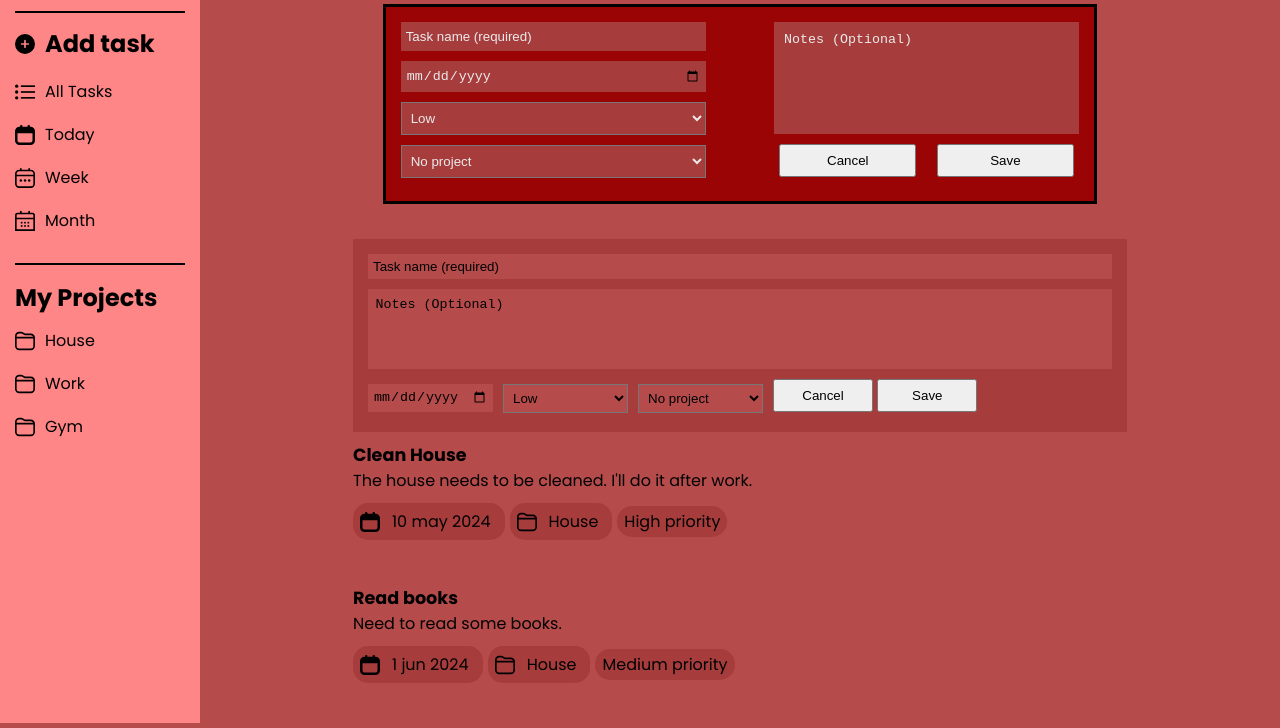
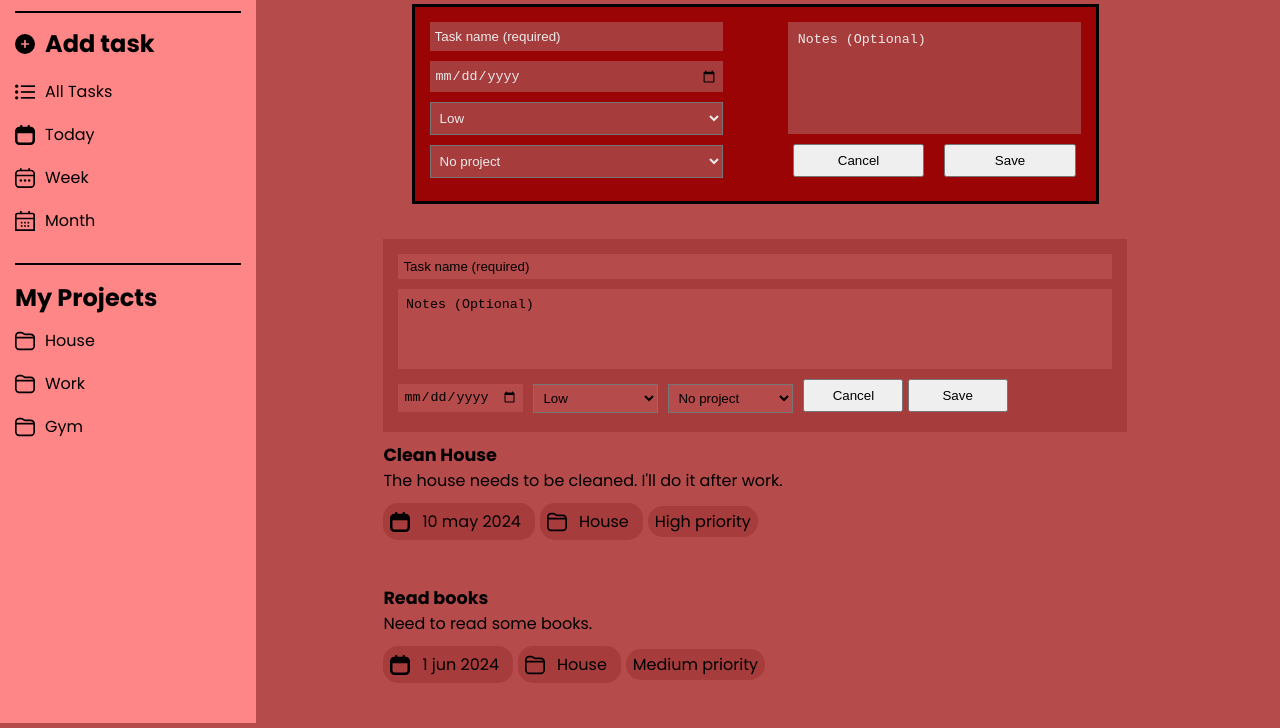
Before and after one commit to Bre323/ToDo-List, a website built with webpack: page src/index.html in a window 1280 px wide. Shown: the part 77-805 px from the top of the page. Built offline with nearby package versions, Linux system fonts and the light colour scheme.

Commit message:
Fixing Sidebar Positioning

```diff
--- a/src/style.css
+++ b/src/style.css
@@ -32,6 +32,7 @@ aside {
     min-width: 200px;
     height: 100vh;
     padding: 15px;
+    position: fixed;
 }
 
 aside > h1 {
@@ -83,9 +84,9 @@ img {
 /* Main Section */
 main {
     width: 100%;
-    min-width: 450px;
+    min-width: 550px;
     padding: 15px;
-    margin: 20px 10%;
+    margin: 20px 10% 20px max(28%, 250px);
 }
 
 main .title {
```
